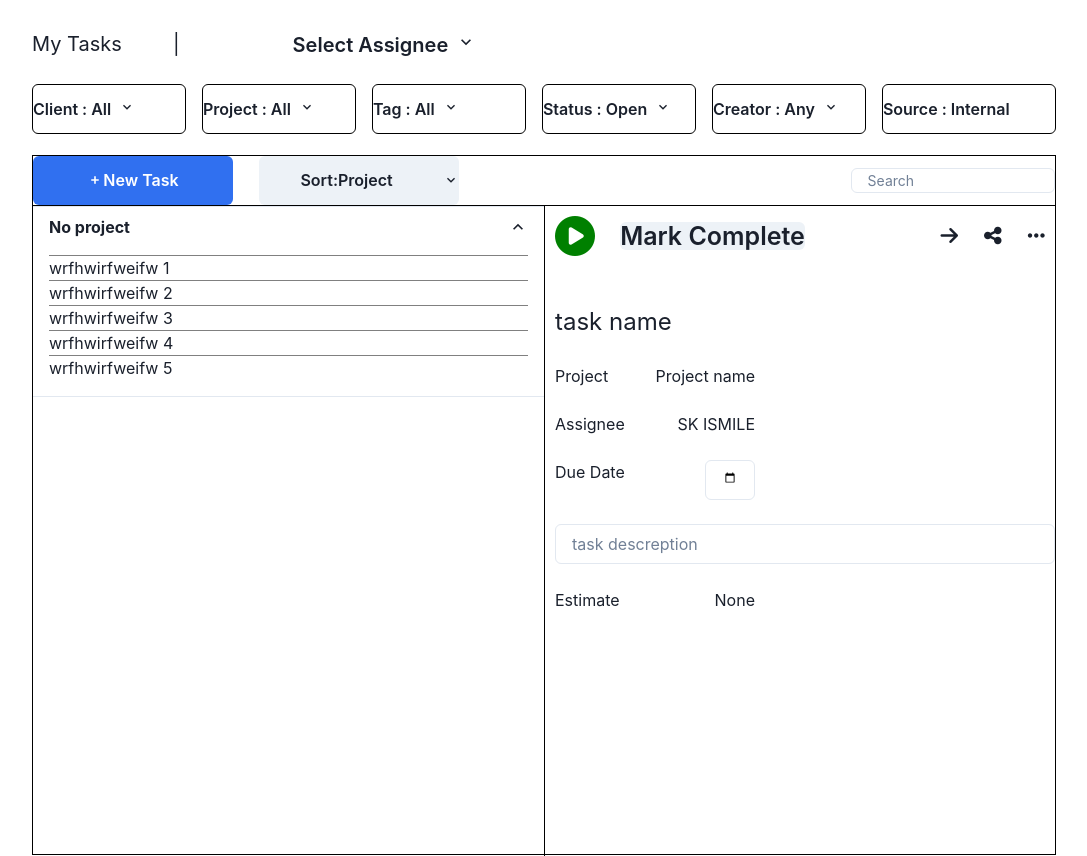
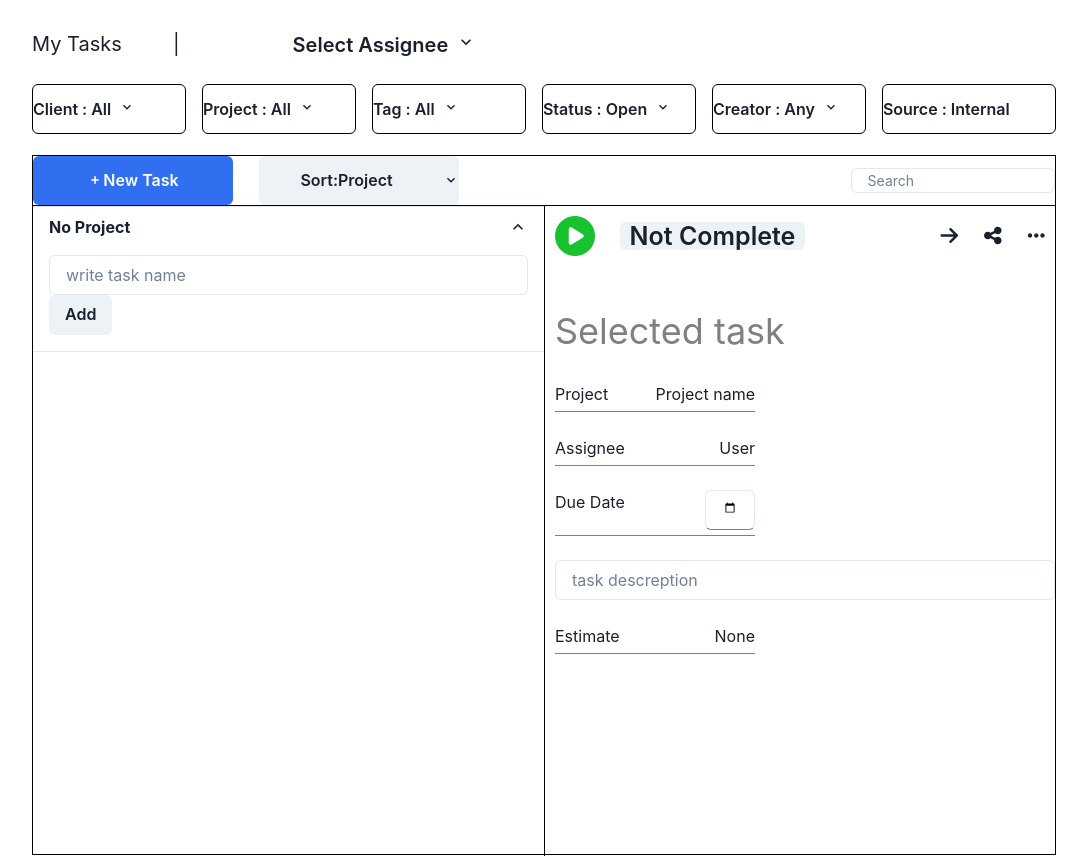
Before and after one commit to Nnishks/Tmetric-clone, a React (Create React App) app: page /task in a window 1280 px wide. Both pictures are taken after a click on the button "New Task". Shown: the whole page, without its empty margins (96-1183 px from the left). Built offline with nearby package versions, Linux system fonts and the light colour scheme.

Commit message:
adding day-5

```diff
--- a/package.json
+++ b/package.json
@@ -27,6 +27,7 @@
     "redux": "^4.2.0",
     "redux-thunk": "^2.4.1",
     "typescript": "^4.8.3",
+    "uuid": "^9.0.0",
     "web-vitals": "^2.1.4"
   },
   "scripts": {
@@ -52,5 +53,8 @@
       "last 1 firefox version",
       "last 1 safari version"
     ]
+  },
+  "devDependencies": {
+    "@types/uuid": "^8.3.4"
   }
 }
--- a/src/Pages/TaskPage/Task.tsx
+++ b/src/Pages/TaskPage/Task.tsx
@@ -2,17 +2,18 @@ import { Button } from "@chakra-ui/react";
 import React from "react";
 import TaskFilterNav from "./TaskFilterNav";
 import TaskMain from "./TaskMain";
-
+import {useState} from'react'
 import TaskNav from "./TaskNav";
 import styles from "./Task.module.css";
 import EmptyTask from "./emptyTask";
 function Task() {
+    const [add,setAdd]=useState(false)
   return (
     <div className={styles.taskCont}>
         <br />
       <TaskNav />
       <TaskFilterNav />
-      <TaskMain />
+      <TaskMain add={add} setAdd={setAdd} />
     </div>
   );
 }
--- a/src/Pages/TaskPage/TaskMain.tsx
+++ b/src/Pages/TaskPage/TaskMain.tsx
@@ -5,7 +5,14 @@ import { Button, Menu, MenuButton, MenuList, MenuItem } from "@chakra-ui/react";
 import { ChevronDownIcon, SmallAddIcon } from "@chakra-ui/icons";
 import EmptyTask from "./emptyTask";
 import FstAdd from "./taskAddfst";
-function TaskMain() {
+
+type prop={
+  add:boolean,
+  setAdd:Function
+}
+
+
+function TaskMain({add,setAdd}:prop) {
   // const [isEmpty,setIsEmpty]=useState()
   return (
     <div className={styles.taskMainCont}>
@@ -42,6 +49,7 @@ function TaskMain() {
               bg={"#3070f0"}
               color="white"
               as={Button}
+              onClick={()=>setAdd(!add)}
             >
               <SmallAddIcon />
               New Task
@@ -94,7 +102,7 @@ function TaskMain() {
       </Flex>
 
       {/* ///////////////////////inside */}
-      {false ? <EmptyTask /> : <FstAdd />}
+      {!add ? <EmptyTask /> : <FstAdd add={add} />}
     </div>
   );
 }
--- a/src/Pages/TaskPage/TaskNav.tsx
+++ b/src/Pages/TaskPage/TaskNav.tsx
@@ -18,7 +18,7 @@ import { ChevronDownIcon } from '@chakra-ui/icons';
 
 
 function TaskNav() {
-    console.log(styles)
+
     return (
         <Box className={styles.taskNavCont} fontSize={{base:"10px",sm:"15px",md:"20px",lg:"20px",xl:"20px"}}   >
        <Text>My Tasks</Text>
--- a/src/Pages/TaskPage/taskAddfst.tsx
+++ b/src/Pages/TaskPage/taskAddfst.tsx
@@ -10,13 +10,64 @@ import {
   Text,
   Input,
 } from "@chakra-ui/react";
-import {useState} from "react"
+import { v4 } from "uuid";
+import { useEffect, useState } from "react";
+import { RiBarChartFill } from "react-icons/ri";
+type prop = {
+  add: boolean;
+  setAdd?: Function;
+};
 
-let data=["wrfhwirfweifw 1","wrfhwirfweifw 2","wrfhwirfweifw 3","wrfhwirfweifw 4","wrfhwirfweifw 5",]
-export default function FstAdd() {
-  const[play,setPlay]=useState(false)
-  const[markComplete,setMarkComplete]=useState(false)
-  console.log(play)
+
+export default function FstAdd({ add }: prop) {
+  // let data:any=JSON.parse(localStorage.getItem("taskData")||"")
+
+
+
+  const [taskData, setTaskData] = useState<any>([]);
+  const [taskText, setTaskText] = useState({
+    id: v4(),
+    task: "",
+    isCompleted: false,
+  });
+  const [play, setPlay] = useState(false);
+  // const [markComplete, setMarkComplete] = useState(false);
+  const [selectedData, setSelectedData] = useState({
+    id: "",
+    task: "",
+    isCompleted: false,
+  });
+  const[activityData,setActivityData]=useState<any>([])
+  const handleAdd = () => {
+    setTaskData([...taskData, taskText]);
+    localStorage.setItem("taskData", JSON.stringify(taskData));
+  };
+
+  const handleIsCompleted = (id: any) => {
+    let newData = taskData.map((ele: any) =>
+      ele.id == id ? { ...ele, isCompleted: !ele.isCompleted } : ele
+    );
+    setTaskData([...newData]);
+    console.log(id);
+  };
+  // const handleMarkasCompleted=(id : any)=>{
+  //   let newData = taskData.map((ele: any) =>
+  //     ele.id == id ? { ...ele, isCompleted: !ele.isCompleted } : ele
+  //   );
+  //   setTaskData([...newData]);
+  //   console.log(newData)
+  // }
+const handlePlay=()=>{
+ setPlay(!play)
+ let d=new Date()
+ setActivityData([...activityData,d])
+ console.log(activityData)
+
+}
+
+useEffect(()=>{
+
+},[taskData])
   return (
     <div>
       <Flex>
@@ -26,20 +77,48 @@ export default function FstAdd() {
               <h2>
                 <AccordionButton>
                   <Box flex="1" textAlign="left">
-                    <b>No project</b>
+                    <b>
+                      {taskData.length == 0
+                        ? "No Project"
+                        : `Totel Project is : ${taskData.length}`}
+                    </b>
                   </Box>
                   <AccordionIcon />
                 </AccordionButton>
               </h2>
               <AccordionPanel pb={4}>
-               {
-
-                data.map((ele)=><Box borderTop={'1px solid gray'} >
-<Text>{ele}</Text>
-
-                </Box>)
-
-               }
+                {taskData.map((ele: any) => (
+                  <Box
+                    display={"flex"}
+                    alignItems="center"
+                    gap="5%"
+                    onClick={() => setSelectedData(ele)}
+                    key={ele.id}
+                    borderTop={"1px solid gray"}
+                  >
+                    <i
+                      onClick={() => handleIsCompleted(ele.id)}
+                      style={{ color: "#17c22e",border:"1px solid #17c22e",borderRadius:"50%" }}
+                      className="fa-solid fa-check"
+                    ></i>
+                    <Text>{ele.task}</Text>
+                  </Box>
+                ))}
+                {add ? (
+                  <Input
+                    onChange={(e) =>
+                      setTaskText({
+                        ...taskText,
+                        task: e.target.value,
+                        id: v4(),
+                      })
+                    }
+                    placeholder="write task name"
+                  />
+                ) : (
+                  "null"
+                )}
+                <Button onClick={handleAdd}>Add</Button>
               </AccordionPanel>
             </AccordionItem>
           </Accordion>
@@ -67,18 +146,19 @@ export default function FstAdd() {
               }}
             >
               <i
-              onClick={()=>setPlay(!play)}
-                style={{ color:play? "red":"green" }}
-                className= {play?"fa-solid fa-circle-pause":"fa-solid fa-circle-play"}
+                onClick={handlePlay}
+                style={{ color: play ? "red" : "#17c22e" }}
+                className={
+                  play ? "fa-solid fa-circle-pause" : "fa-solid fa-circle-play"
+                }
               ></i>
               <Button
 
-            onClick={()=>setMarkComplete(!markComplete)}
-              bg={markComplete?"green":undefined}
-              color={markComplete?"white":undefined}
-              _hover={{
-                backgroundColor:"none"
-              }}
+                bg={selectedData.isCompleted ? "#17c22e" : undefined}
+                color={selectedData.isCompleted ? "white" : undefined}
+                _hover={{
+                  backgroundColor: "none",
+                }}
                 h={"70%"}
                 fontSize={{
                   base: "8px",
@@ -87,10 +167,9 @@ export default function FstAdd() {
                   lg: "15px",
                   xl: "25px",
                 }}
-
               >
                 {/* <i className="fa-solid fa-check"></i> */}
-               {markComplete?"Completed":"Mark Complete"}
+                {selectedData.isCompleted ? "Completed" : "Not Complete"}
               </Button>
             </Flex>
 
@@ -117,19 +196,22 @@ export default function FstAdd() {
           <br />
           {/* //////////////////////////////////////////////// */}
           {/* task name */}
-          <Text fontSize={"2xl"}>task name</Text>
+          <Text color={"gray"} fontSize={"4xl"}>
+            {selectedData.task ? selectedData.task : "Selected task"}
+
+          </Text>
           <br />
-          <Flex justifyContent="space-between" w={"40%"}>
+          <Flex justifyContent="space-between" borderBottom={'1px solid gray'} pb='1%' w={"40%"}>
             <Text>Project</Text>
             <Text>Project name</Text>
           </Flex>
           <br />
-          <Flex justifyContent="space-between" w={"40%"}>
+          <Flex justifyContent="space-between" w={"40%"} borderBottom={'1px solid gray'} pb='1%'>
             <Text>Assignee</Text>
-            <Text>SK ISMILE</Text>
+            <Text>User</Text>
           </Flex>
           <br />
-          <Flex justifyContent="space-between" w="40%">
+          <Flex justifyContent="space-between" w="40%" borderBottom={'1px solid gray'} pb='1%'>
             <Text>Due Date</Text>
             <Input w={"50px"} type={"date"} />
           </Flex>
@@ -138,13 +220,24 @@ export default function FstAdd() {
             <Input placeholder="task descreption" />
           </Box>
           <br />
-          <Flex justifyContent="space-between" w="40%">
+          <Flex justifyContent="space-between" w="40%" borderBottom={'1px solid gray'} pb='1%'>
             <Text>Estimate</Text>
             <Text> None</Text>
           </Flex>
           <br />
+
+{/* //activity */}
+{/* <Box>
+      <RiBarChartFill/>
+      {activityData.map((ele:any,i:any)=><Box key={i} >
+<Text>{ele}</Text>
+      </Box> )}
+      </Box> */}
+
         </Box>
       </Flex>
+
+
     </div>
   );
 }
```
